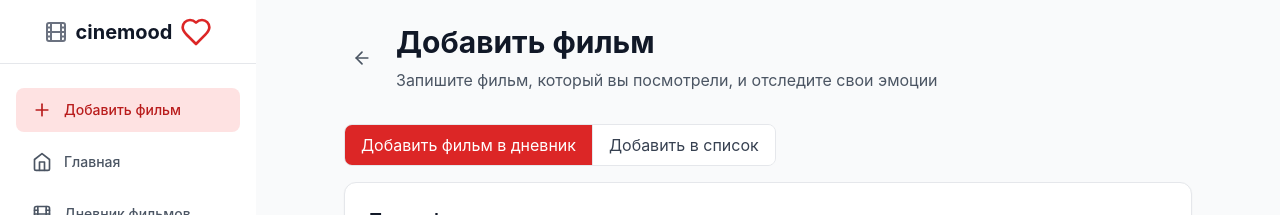
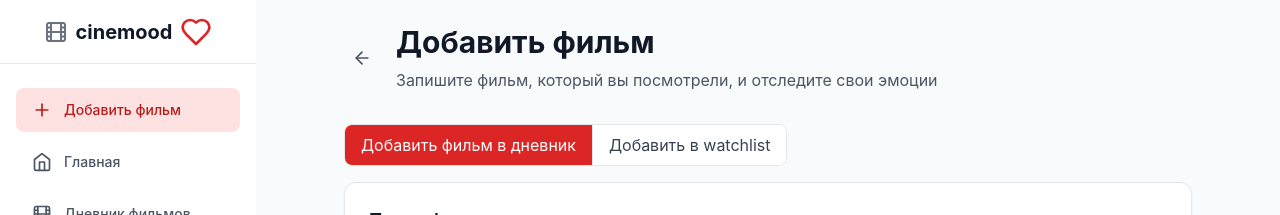
Before and after one commit to gorelikspb/cinemood, a React (Create React App) app in the folder client/: page /add-movie in a window 1280 px wide. Shown: the top 215 px of the page. Built offline with nearby package versions, Linux system fonts and the light colour scheme; no server answers.

Commit message:
Change add to list to add to watchlist for watchlist cases

```diff
--- a/client/src/contexts/LanguageContext.tsx
+++ b/client/src/contexts/LanguageContext.tsx
@@ -497,8 +497,8 @@ const translations: Record<Language, Translations> = {
     addedEmotions: 'Добавленные эмоции:',
     addMovieToDiary: 'Добавить фильм в дневник',
     addingMovie: 'Добавление фильма...',
-    addToWatchlist: 'Добавить в список',
-    addedToWatchlist: 'Добавлено в список',
+    addToWatchlist: 'Добавить в watchlist',
+    addedToWatchlist: 'Добавлено в watchlist',
 
     // Movie Details
     movieInformation: 'Информация о фильме',
@@ -522,7 +522,7 @@ const translations: Record<Language, Translations> = {
     unknown: 'Неизвестно',
     nA: 'Н/Д',
     ifYouEnjoyedThisMovie: 'Если вам понравился этот фильм, вам также может понравиться...',
-    addToWatchlistArrow: 'Добавить в список →',
+    addToWatchlistArrow: 'Добавить в watchlist →',
     releaseDateLabel: 'Дата выхода:',
     runtimeLabel: 'Продолжительность:',
     genresLabel: 'Жанры:',
```
